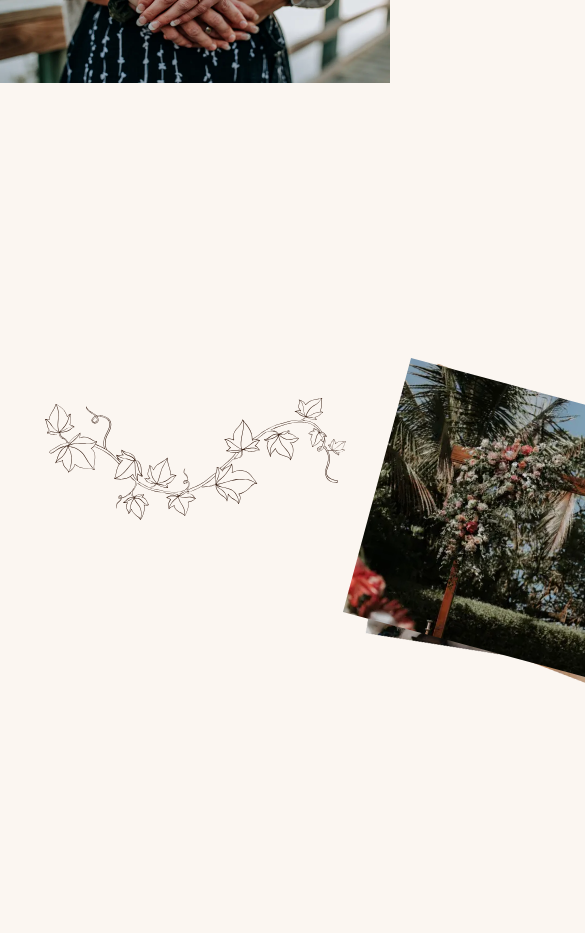
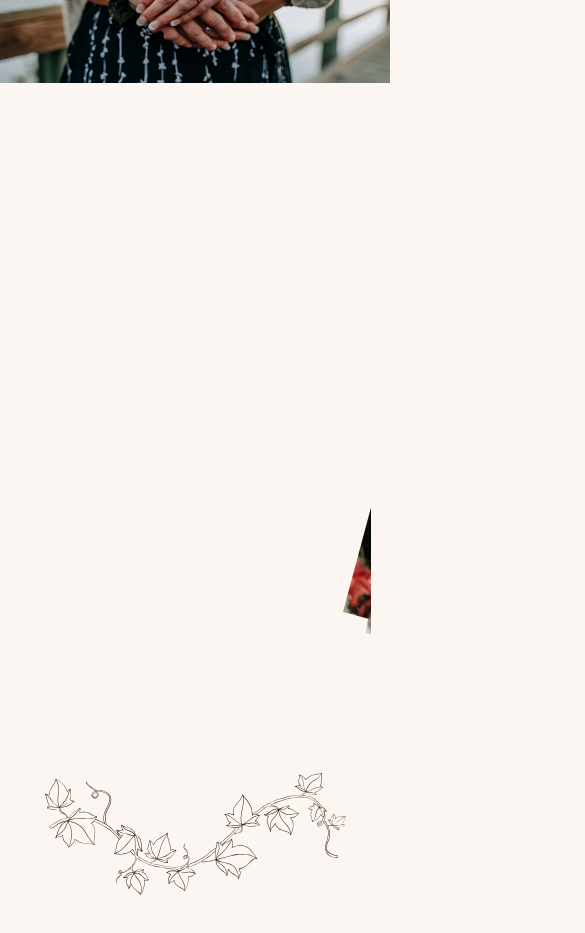
Before and after one commit to Hetari/wedding, a Vue app: page / in a window 390 px wide. Shown: the part 1800-2733 px from the top of the page, 585 px wide, since content can reach past the window. Built offline with nearby package versions, Linux system fonts and the light colour scheme.

Commit message:
fix style issues

```diff
--- a/package.json
+++ b/package.json
@@ -4,7 +4,7 @@
   "version": "0.0.0",
   "type": "module",
   "scripts": {
-    "dev": "vite",
+    "dev": "vite --host",
     "build": "vue-tsc -b && vite build",
     "preview": "vite preview"
   },
--- a/src/sections/Cards.vue
+++ b/src/sections/Cards.vue
@@ -1,7 +1,7 @@
 <template>
   <div
     id="cards"
-    class="grid grid-cols-1 gap-20 py-[10%] sm:grid-cols-2 lg:grid-cols-3"
+    class="mt-20 grid grid-cols-1 gap-20 py-[10%] sm:grid-cols-2 lg:grid-cols-3"
   >
     <template v-for="c in cards" :key="c.id">
       <Card :card="c" />
--- a/src/sections/Venue.vue
+++ b/src/sections/Venue.vue
@@ -1,7 +1,7 @@
 <template>
   <div
     id="venue"
-    class="has-[75vh] mt-10 space-y-10 sm:grid sm:h-[50vh] sm:grid-cols-4 sm:gap-x-20 md:h-[65vh] lg:mt-0 lg:h-[75vh]"
+    class="mt-10 h-[75vh] space-y-10 overflow-x-clip sm:grid sm:h-[50vh] sm:grid-cols-4 sm:gap-x-20 md:h-[65vh] lg:mt-0 lg:h-[75vh]"
   >
     <div id="venue-text" class="col-span-2 place-content-center">
       <h2 class="heading-all-caps text-primary-500">The Venue</h2>
```
